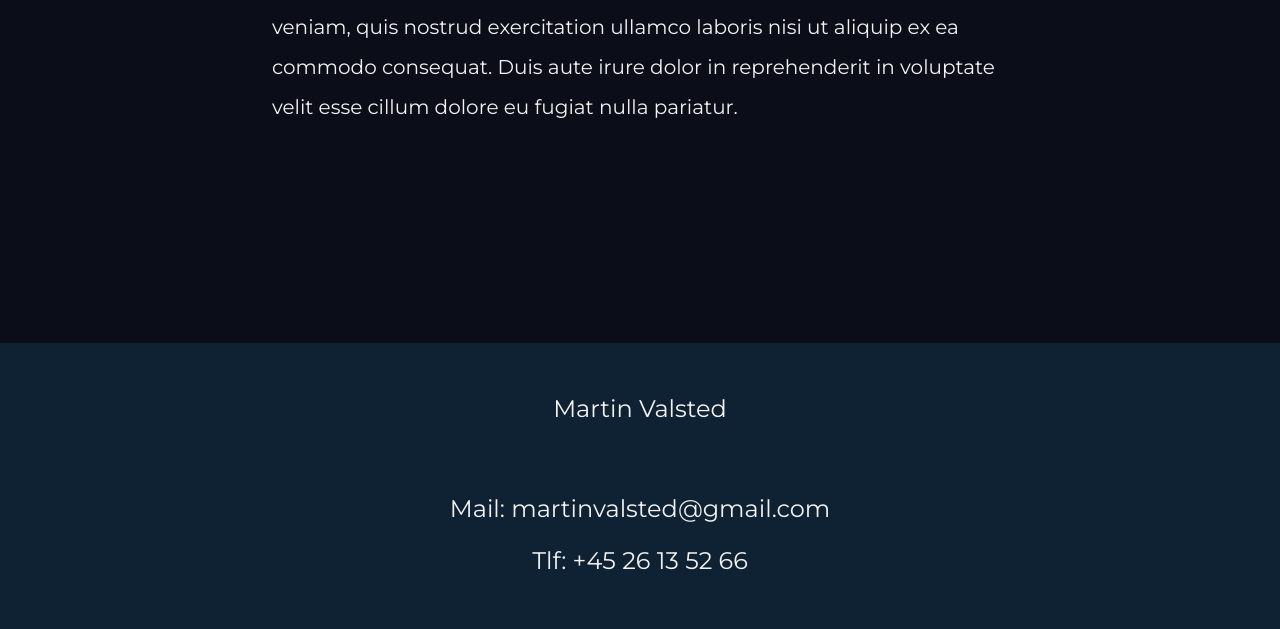
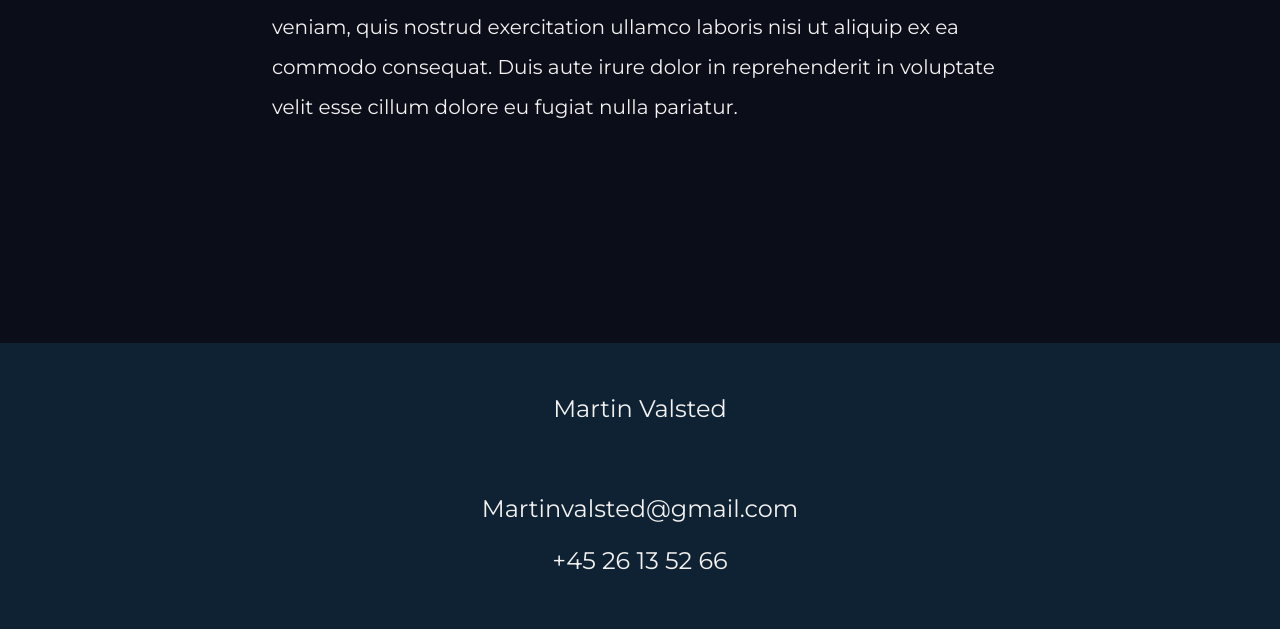
Before and after one commit to Batmq/MusikProjekt, a website: page index.html in a window 1280 px wide. Shown: the part 2990-3619 px from the top of the page. Drawn offline with nearby package versions, Linux system fonts and the light colour scheme; files that its build step writes are made by us from their sources; a web font is replaced by a local one.

Commit message:
slet mail og nummer

```diff
--- a/index.html
+++ b/index.html
@@ -96,14 +96,14 @@
 	<div class="container">
 		<div class="row text-center">
 			<div class="col-12 fs-6 col-md-12 fs-4 mt-5"><p>Martin Valsted</p></div>
-			<div class="col-12 fs-6 col-md-12 fs-4 mt-5 "><p>Mail: martinvalsted@gmail.com</p></div>
-			<div class="col-12 fs-6 col-md-12 fs-4"><p>Tlf: +45 26 13 52 66</p></div>
+			<div class="col-12 fs-6 col-md-12 fs-4 mt-5 "><p>Martinvalsted@gmail.com</p></div>
+			<div class="col-12 fs-6 col-md-12 fs-4"><p>+45 26 13 52 66</p></div>
 			<div class="row mb-5 justify-content-center text-center text-decoration-none mt-5">
 				<div class="col-2 fs-5 col-md-1 fs-1"><a href=https://open.spotify.com/artist/6MLRSkthJAbwIdsmMpbyeX target="_blank"><i class="fa-brands fa-spotify"></i></a></div>
 				<div class="col-2 fs-5 col-md-1 fs-1"><a href=https://music.apple.com/dk/artist/martin-valsted/527618760 target="_blank"><i class="fa-brands fa-itunes-note"></i></a></div>
 				<div class="col-2 fs-5 col-md-1 fs-1"><a href=https://www.youtube.com/channel/UCPAsFmF271EzMkftHQCqTOQ target="_blank"><i class="fa-brands fa-youtube"></i></a></div>
 				<div class="col-2 fs-5 col-md-1 fs-1"><a href="https://www.facebook.com/martinvalsted" target="_blank"><i class="fa-brands fa-facebook"></i></a></div>
-				<div class="col-2 fs-5 col-md-1 fs-1"><a href="https://www.instagram.com/martinvalsted//" target="_blank"><i class="fa-brands fa-instagram"></i></a></div>
+				<div class="col-2 fs-5 col-md-1 fs-1"><a href=https://www.instagram.com/martinvalsted/" target="_blank"><i class="fa-brands fa-instagram"></i></a></div>
 			</div>
 		</div>
 		</div>
```
